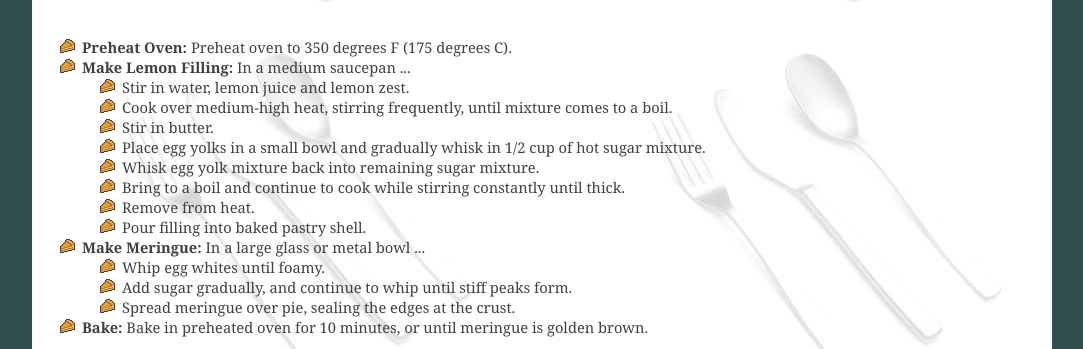
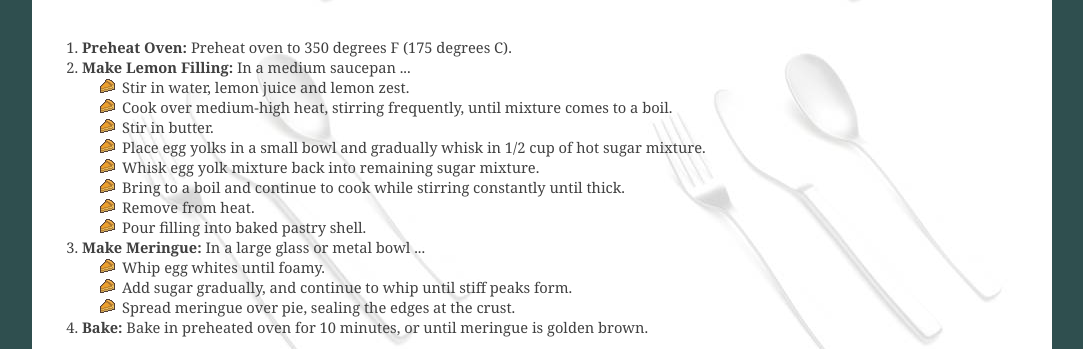
Before and after one commit to ebereda/lab01Recipe.github.io, a plain HTML site: page pie.html in a window 1280 px wide. Shown: the part 774-1123 px from the top of the page, without its empty margins (98-1181 px from the left). Drawn offline with Linux system fonts and the light colour scheme.

Commit message:
Update pie.html

```diff
--- a/pie.html
+++ b/pie.html
@@ -36,7 +36,7 @@
     <hr>
         <div class="section-3">
 <h5>DIRECTIONS</h5>
-<ul class="order">
+<ol class="order">
     <li><strong>Preheat Oven:</strong> Preheat oven to 350 degrees F (175 degrees C).</li>
     <li><strong>Make Lemon Filling:</strong> In a medium saucepan ...</li>
     <ul class="listimage">
@@ -56,7 +56,7 @@
     <li>Spread meringue over pie, sealing the edges at the crust.</li>
     </ul>
     <li><strong>Bake:</strong> Bake in preheated oven for 10 minutes, or until meringue is golden brown.</li>
-</ul>
+</ol>
     <p>This is our favorite recipe here at Granny's Pies. It has been enjoyed by pie fans for many years. It's Granny's favorite! We hope you'll find that this recipe is delicious and also easy to follow; it's a piece of <span class="li">cake</span> pie!</p>
         </div>
    <hr>
```
